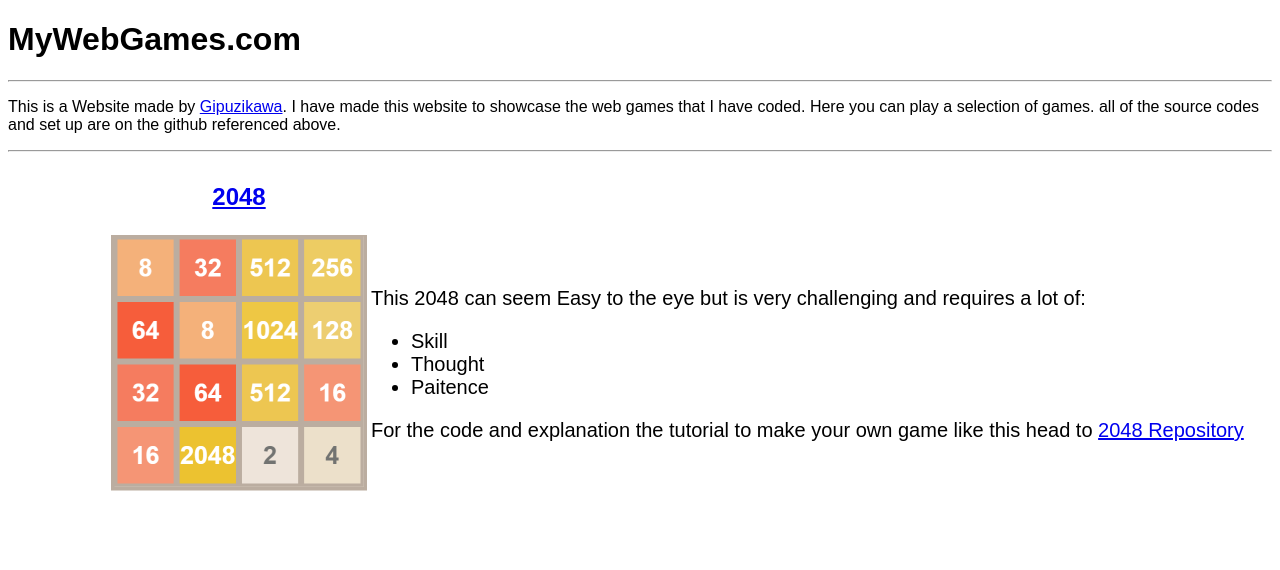
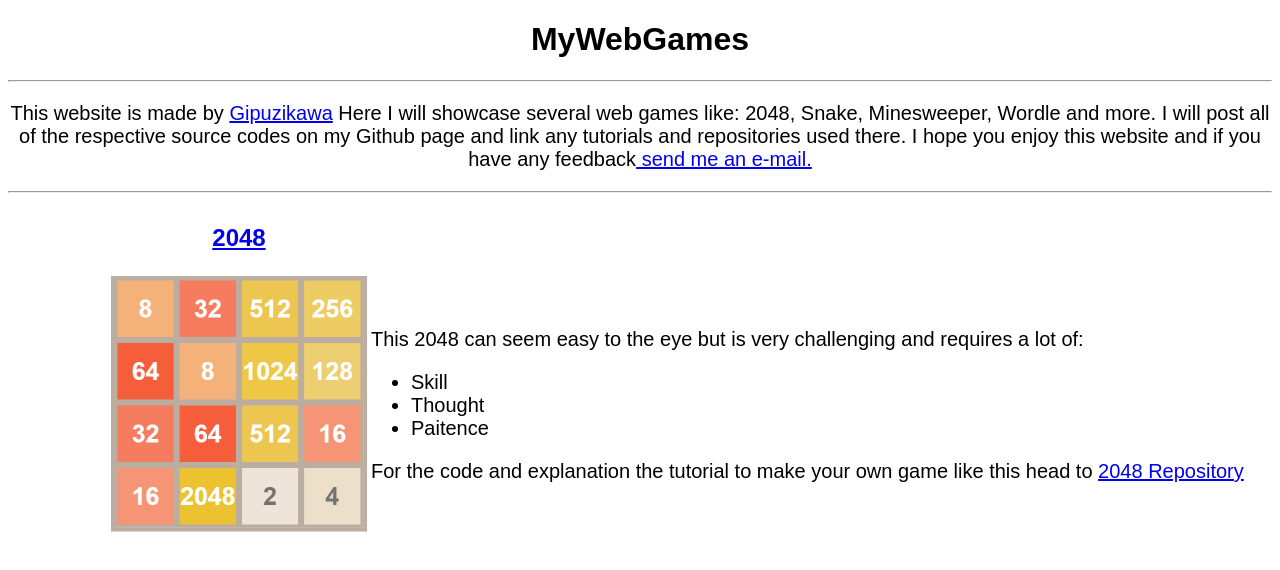
Before and after one commit to Gipuzikawa/MWG.com, a plain HTML site: page index.html in a window 1280 px wide. Drawn offline with Linux system fonts and the light colour scheme.

Commit message:
Update index.html

```diff
--- a/index.html
+++ b/index.html
@@ -10,13 +10,19 @@
 
     <body>
 
-        <h1>MyWebGames.com</h1>
+        <div class="title">
+        <center><h1>MyWebGames</h1></center>
+        </div>
+
         <hr>
+        <div class="txtgame">
+            <center>
             <p>
-            This is a Website made by <a href =”https://github.com/Gipuzikawa”>Gipuzikawa</a>.
-            I have made this website to showcase the web games that I have coded. Here you can play a selection of games.
-            all of the source codes and set up are on the github referenced above.
-            </p>
+                This website is made by <a href="https://github.com/Gipuzikawa">Gipuzikawa</a>  Here I will showcase several web games like: 2048, Snake, Minesweeper, Wordle and more.
+                I will post all of the respective source codes on my Github page and link any tutorials and repositories used there.
+                I hope you enjoy this website and if you have any feedback<a href="Gipuzikawa@outlook.com"> send me an e-mail.</a>
+            </center>
+        </div>
         <hr>
 
         <div id="tbl">
@@ -34,7 +40,7 @@
                     <td>
                     <div class="txtgame">
                             <p>
-                            This 2048 can seem Easy to the eye but is very challenging and requires a lot of:
+                            This 2048 can seem easy to the eye but is very challenging and requires a lot of:
                             <ul>
                                 <li>Skill</li>
                                 <li>Thought</li>
```
